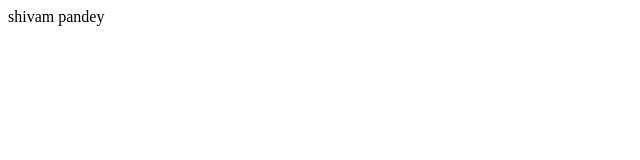
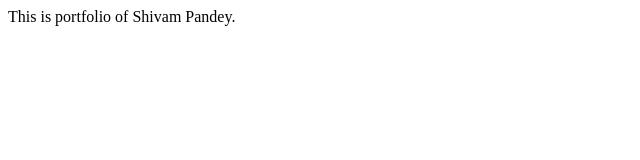
Before and after one commit to shivam09454/portfolio, a plain HTML site: page index.html in a window 1280 px wide. Shown: the whole page, without its empty margins (0-640 px from the left). Drawn offline with Linux system fonts and the light colour scheme.

Commit message:
updated content

```diff
--- a/index.html
+++ b/index.html
@@ -6,6 +6,6 @@
     <title>Document</title>
 </head>
 <body>
-    shivam pandey
+    This is portfolio of Shivam Pandey.
 </body>
 </html>
```
